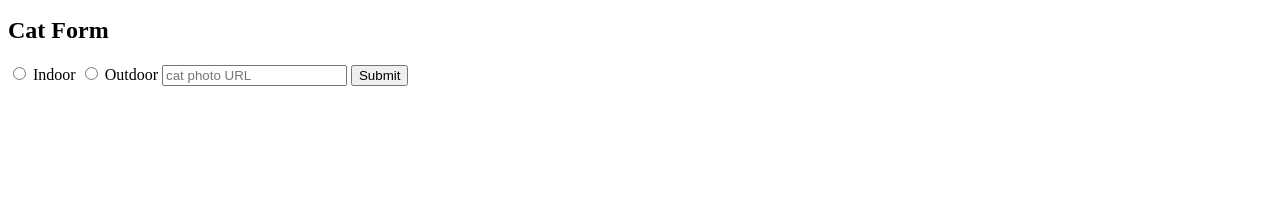
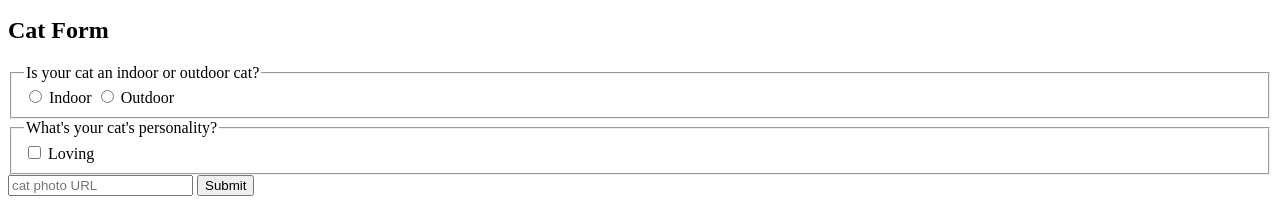
Before and after one commit to DuilioAzevedo/CatPhotoApp, a plain HTML site: page index.html in a window 1280 px wide. Shown: the part 1419-1623 px from the top of the page. Before the commit the page ends 1513 px from the top, so only its background shows below. Drawn offline with Linux system fonts and the light colour scheme.

Commit message:
update index.html

```diff
--- a/index.html
+++ b/index.html
@@ -44,15 +44,21 @@
       <section>
         <h2>Cat Form</h2>
         <form action="https://freecatphotoapp.com/submit-cat-photo">
-
-          <label><input id="indoor" type="radio" name="indoor-outdoor" value="indoor"> Indoor</label>
-          <label><input id="outdoor" type="radio" name="indoor-outdoor" value="outdoor"> Outdoor</label>
-
+          <fieldset>
+            <legend>Is your cat an indoor or outdoor cat?</legend>
+            <label><input id="indoor" type="radio" name="indoor-outdoor" value="indoor"> Indoor</label>
+            <label><input id="outdoor" type="radio" name="indoor-outdoor" value="outdoor"> Outdoor</label>
+          </fieldset>
+          <fieldset>
+            <legend>What's your cat's personality?</legend>
+            <input type="checkbox"> Loving
+          </fieldset>
           <input type="text" name="catphotourl" placeholder="cat photo URL" required>
           <button type="submit">Submit</button>
         </form>
       </section>
 
+
     </main>
   </body>
 </html>
```
